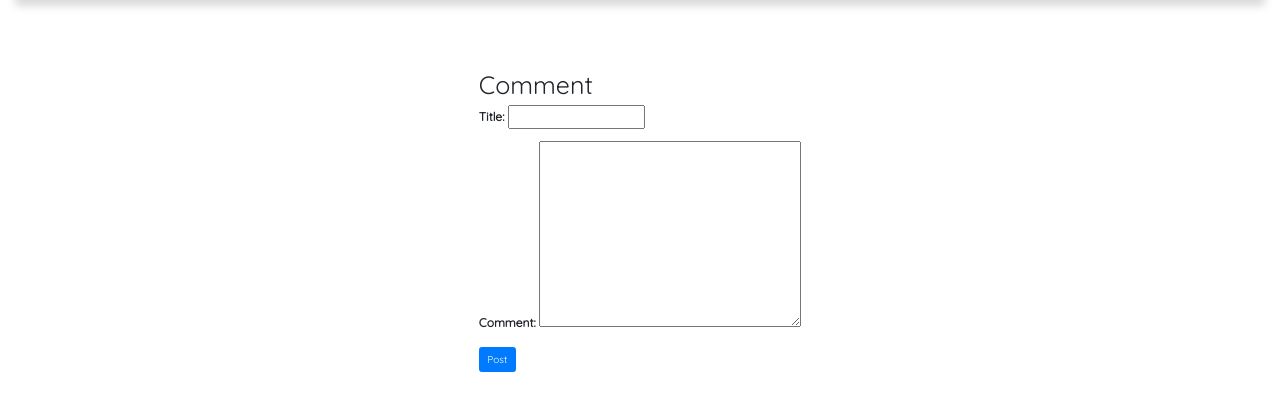
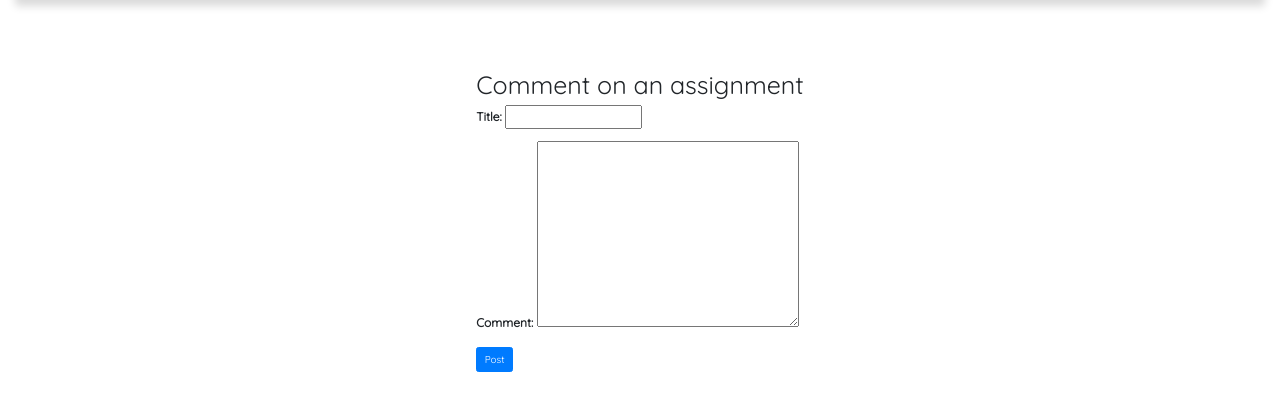
Before and after one commit to TeaOfJay/dspike, a Django app: page /courses/1/assignments/1/comments/update in a window 1280 px wide. Shown: the part 61-472 px from the top of the page. Run offline with Django 3.2, Linux system fonts and the light colour scheme; some libraries are stand-ins or nearby versions.

Commit message:
finished version

```diff
--- a/ratem/models.py
+++ b/ratem/models.py
@@ -51,7 +51,7 @@
 	name = models.CharField(max_length=255)#
 	description = models.TextField()
 	course = models.ForeignKey(to=Course, related_name="assignments", on_delete=models.CASCADE)
-
+	#rating
 	def __str__(self):
 		return self.name
 
--- a/ratem/templates/ratem/assignment_comment_create.html
+++ b/ratem/templates/ratem/assignment_comment_create.html
@@ -10,7 +10,7 @@
 <div class="d-flex justify-content-center">
     <div class="d-flex align-items-center">
         <div class="p-2">
-            <h1> Comment</h1>
+            <h1>Comment on an assignment</h1>
             <!-- center -->
             <form method="post">
                 {% csrf_token %}
--- a/ratem/templates/ratem/course_detail.html
+++ b/ratem/templates/ratem/course_detail.html
@@ -8,7 +8,7 @@
 {% endblock style %}
 {% block script %}
 <script type="text/javascript">
-	$(document).ready(function () {
+$	(document).ready(function () {
 		$('#assignments tbody tr').click(function(){
 			var href = $(this).attr('href');
 			if( href) {
```
